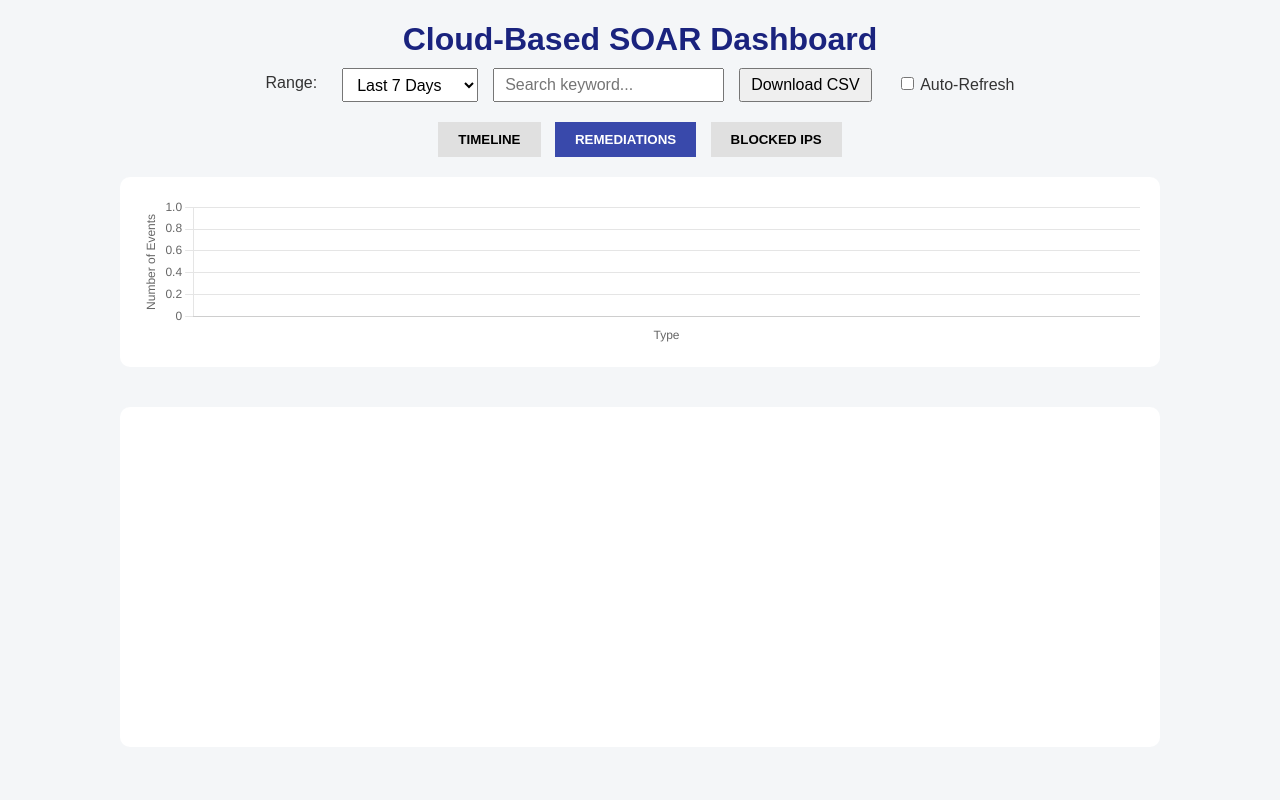
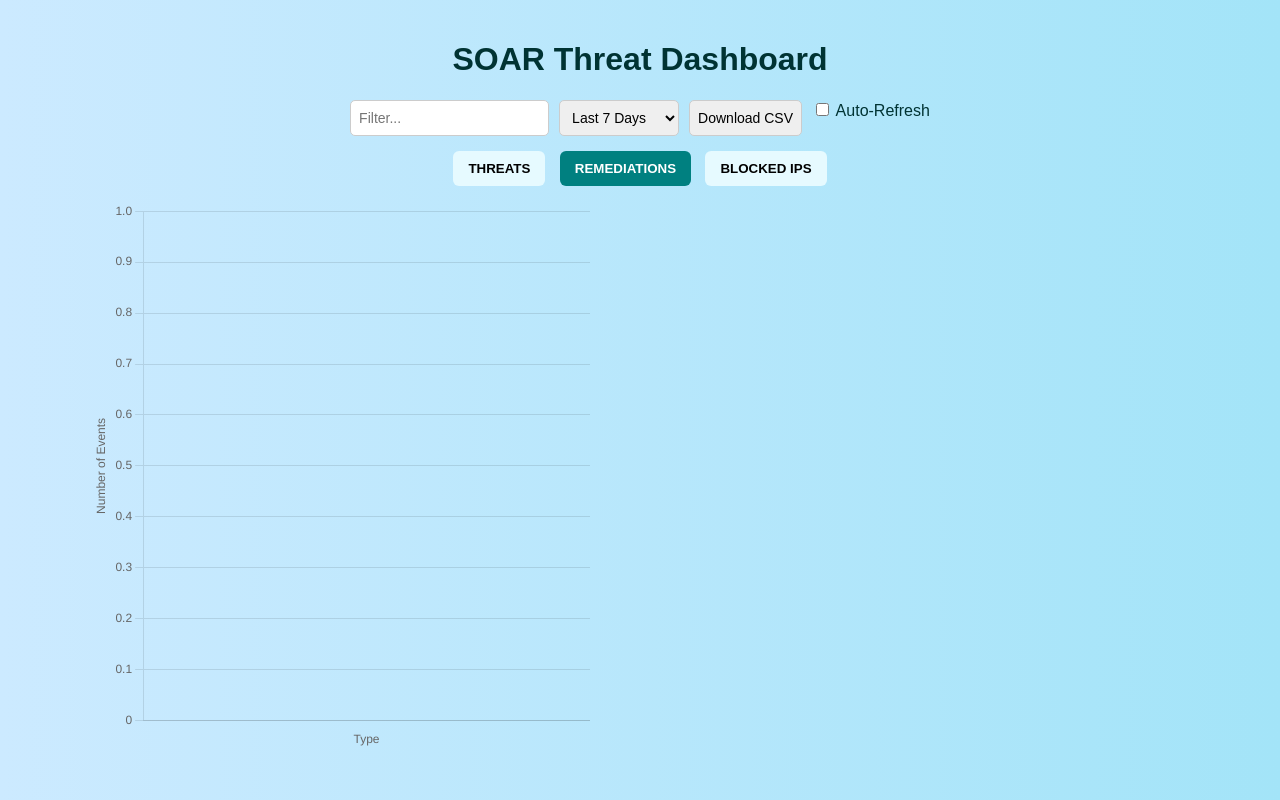
Before and after one commit to enweremo/soar-dashboard, a plain HTML site: page index.html in a window 1280 px wide. Both pictures are taken after a click on the button "REMEDIATIONS". Shown: the top 800 px of the page. Drawn offline with nearby package versions, Linux system fonts and the light colour scheme; no server answers.

Commit message:
Add files via upload

```diff
--- a/index.html
+++ b/index.html
@@ -3,42 +3,33 @@
 <head>
   <meta charset="UTF-8" />
   <meta name="viewport" content="width=device-width, initial-scale=1.0"/>
-  <title>SOAR Dashboard</title>
+  <title>SOAR Threat Dashboard</title>
   <link rel="stylesheet" href="style.css" />
   <script src="https://cdn.jsdelivr.net/npm/chart.js"></script>
 </head>
 <body>
-  <h1>Cloud-Based SOAR Dashboard</h1>
+  <div class="container">
+    <h1>SOAR Threat Dashboard</h1>
     <div class="controls">
-    <label for="daysSelect">Range:</label>
+      <input type="text" id="filterInput" placeholder="Filter..." />
       <select id="daysSelect">
-      <option value="1">Today</option>
+        <option value="1">Last 1 Day</option>
         <option value="7" selected>Last 7 Days</option>
         <option value="30">Last 30 Days</option>
       </select>
-
-    <input type="text" id="filterInput" placeholder="Search keyword..." />
       <button onclick="downloadCSV()">Download CSV</button>
-    <label>
-      <input type="checkbox" id="autoRefresh" />
-      Auto-Refresh
-    </label>
+      <label><input type="checkbox" id="autoRefresh" /> Auto-Refresh</label>
     </div>
-
     <div class="tabs">
-    <button class="tab-btn active" onclick="switchTab('timeline')">TIMELINE</button>
+      <button class="tab-btn active" onclick="switchTab('threats')">THREATS</button>
       <button class="tab-btn" onclick="switchTab('remediations')">REMEDIATIONS</button>
       <button class="tab-btn" onclick="switchTab('blocked_ips')">BLOCKED IPS</button>
     </div>
-
-  <div class="chart-container">
+    <div class="charts">
       <canvas id="barChart"></canvas>
-  </div>
-
-  <div class="chart-container">
       <canvas id="pieChart"></canvas>
     </div>
-
+  </div>
   <script src="script.js"></script>
 </body>
 </html>
--- a/script.js
+++ b/script.js
@@ -1,26 +1,25 @@
 const apiUrl = "https://q2wy1am2oj.execute-api.us-east-1.amazonaws.com/prod/data";
-let currentTab = "timeline";
-let chartData = {};
-let barChart, pieChart, autoRefreshInterval;
+let currentTab = "threats";
 
 document.getElementById("daysSelect").addEventListener("change", fetchData);
 document.getElementById("filterInput").addEventListener("input", updateCharts);
-document.getElementById("autoRefresh").addEventListener("change", toggleAutoRefresh);
+document.getElementById("autoRefresh").addEventListener("change", autoRefreshToggle);
 
-fetchData();
+let chartData = { threats: [], remediations: [], blocked_ips: [] };
+let barChart, pieChart, refreshInterval;
 
 function switchTab(tab) {
   currentTab = tab;
   document.querySelectorAll(".tab-btn").forEach(btn => btn.classList.remove("active"));
-  document.querySelector(`.tab-btn[onclick*="${tab}"]`).classList.add("active");
+  event.target.classList.add("active");
   updateCharts();
 }
 
-function toggleAutoRefresh() {
+function autoRefreshToggle() {
   if (document.getElementById("autoRefresh").checked) {
-    autoRefreshInterval = setInterval(fetchData, 60000);
+    refreshInterval = setInterval(fetchData, 60000);
   } else {
-    clearInterval(autoRefreshInterval);
+    clearInterval(refreshInterval);
   }
 }
 
@@ -31,88 +30,30 @@ function fetchData() {
     .then(data => {
       chartData = data;
       updateCharts();
-    });
+    })
+    .catch(console.error);
 }
 
 function updateCharts() {
+  const dataSet = chartData[currentTab] || [];
   const filter = document.getElementById("filterInput").value.toLowerCase();
-  let data = chartData[currentTab] || [];
+  const filtered = dataSet.filter(item => JSON.stringify(item).toLowerCase().includes(filter));
 
-  data = data.filter(item =>
-    Object.values(item).some(val => String(val).toLowerCase().includes(filter))
-  );
+  const counts = {};
+  filtered.forEach(item => {
+    const type = item.event_type || item.reason || item.country || "Unknown";
+    counts[type] = (counts[type] || 0) + 1;
+  });
+
+  const labels = Object.keys(counts);
+  const values = Object.values(counts);
+  const colors = labels.map((_, i) => `hsl(${i * 45}, 70%, 55%)`);
+
+  if (barChart) barChart.destroy();
+  if (pieChart) pieChart.destroy();
 
   const ctxBar = document.getElementById("barChart").getContext("2d");
   const ctxPie = document.getElementById("pieChart").getContext("2d");
-  if (barChart) barChart.destroy();
-  if (pieChart) pieChart.destroy();
-
-  if (currentTab === "timeline") {
-    const dateCount = {};
-    data.forEach(item => {
-      const ts = item.timestamp || item.CreatedAt || "";
-      const date = ts.substring(0, 10);
-      if (date) {
-        dateCount[date] = (dateCount[date] || 0) + 1;
-      }
-    });
-
-    const labels = Object.keys(dateCount).sort();
-    const values = labels.map(l => dateCount[l]);
-
-    barChart = new Chart(ctxBar, {
-      type: "line",
-      data: {
-        labels,
-        datasets: [{
-          label: "Threats per Day",
-          data: values,
-          borderColor: "#00acc1",
-          backgroundColor: "#b2ebf2",
-          fill: true,
-          tension: 0.3
-        }]
-      },
-      options: {
-        plugins: { legend: { display: true } },
-        scales: {
-          x: { title: { display: true, text: "Date" } },
-          y: { title: { display: true, text: "Number of Events" }, beginAtZero: true }
-        },
-        responsive: true,
-        maintainAspectRatio: false
-      }
-    });
-
-    pieChart = new Chart(ctxPie, {
-      type: "doughnut",
-      data: {
-        labels: ["Total Events"],
-        datasets: [{
-          data: [data.length],
-          backgroundColor: ["#00acc1"]
-        }]
-      },
-      options: {
-        plugins: { legend: { position: "bottom" } },
-        responsive: true,
-        maintainAspectRatio: false
-      }
-    });
-    return;
-  }
-
-  const key = currentTab === "remediations" ? "event_type" : "ip_address";
-  const countMap = {};
-  data.forEach(item => {
-    const label = item[key] || "Unknown";
-    countMap[label] = (countMap[label] || 0) + 1;
-  });
-
-  const labels = Object.keys(countMap);
-  const values = labels.map(l => countMap[l]);
-  const total = values.reduce((a, b) => a + b, 0);
-  const colors = labels.map((_, i) => `hsl(${i * 50 % 360}, 70%, 55%)`);
 
   barChart = new Chart(ctxBar, {
     type: "bar",
@@ -125,54 +66,54 @@ function updateCharts() {
       }]
     },
     options: {
-      plugins: { legend: { display: false } },
+      plugins: {
+        legend: { display: false }
+      },
       scales: {
         x: {
           title: { display: true, text: "Type" },
-          ticks: { minRotation: 90, maxRotation: 90 }
+          ticks: { maxRotation: 90, minRotation: 90 }
         },
         y: {
           title: { display: true, text: "Number of Events" },
           beginAtZero: true
         }
-      },
-      responsive: true,
-      maintainAspectRatio: false
+      }
     }
   });
 
   pieChart = new Chart(ctxPie, {
     type: "pie",
     data: {
-      labels: labels.map((l, i) => `${l} (${values[i]}, ${(values[i] / total * 100).toFixed(1)}%)`),
+      labels: labels.map((l, i) => `${l} (${values[i]}, ${((values[i] / values.reduce((a,b)=>a+b,0))*100).toFixed(1)}%)`),
       datasets: [{
         data: values,
         backgroundColor: colors
       }]
     },
     options: {
-      plugins: { legend: { position: "right" } },
-      responsive: true,
-      maintainAspectRatio: false
+      plugins: {
+        legend: { position: "right" }
+      }
     }
   });
 }
 
 function downloadCSV() {
-  const data = chartData[currentTab] || [];
-  if (!data.length) return alert("No data to export.");
+  const rows = chartData[currentTab];
+  if (!rows.length) return;
 
-  const headers = Object.keys(data[0]);
+  const headers = Object.keys(rows[0]);
   const csv = [
     headers.join(","),
-    ...data.map(row => headers.map(h => `"${(row[h] ?? "").toString().replace(/"/g, '""')}"`).join(","))
+    ...rows.map(row => headers.map(h => `"${row[h] ?? ""}"`).join(","))
   ].join("\n");
 
   const blob = new Blob([csv], { type: "text/csv" });
-  const url = URL.createObjectURL(blob);
   const a = document.createElement("a");
-  a.href = url;
-  a.download = `${currentTab}_export_${Date.now()}.csv`;
+  a.href = URL.createObjectURL(blob);
+  a.download = `${currentTab}_${Date.now()}.csv`;
   a.click();
-  URL.revokeObjectURL(url);
 }
+
+fetchData();
--- a/style.css
+++ b/style.css
@@ -1,56 +1,65 @@
 body {
+  margin: 0;
   font-family: Arial, sans-serif;
-  margin: 20px;
-  background-color: #f4f6f8;
-  color: #333;
+  background: linear-gradient(to right, #cceaff, #a3e4f8);
+  color: #003333;
 }
 
-h1 {
+.container {
+  max-width: 1100px;
+  margin: auto;
+  padding: 20px;
   text-align: center;
-  margin-bottom: 10px;
-  color: #1a237e;
 }
 
 .controls {
   display: flex;
+  justify-content: center;
   flex-wrap: wrap;
-  justify-content: center;
-  gap: 15px;
-  margin-bottom: 20px;
+  gap: 10px;
+  margin-bottom: 15px;
 }
 
 .controls input,
 .controls select,
-.controls button,
-.controls label {
-  font-size: 16px;
-  padding: 6px 10px;
+.controls button {
+  padding: 8px;
+  font-size: 14px;
+  border-radius: 5px;
+  border: 1px solid #ccc;
 }
 
 .tabs {
-  text-align: center;
-  margin-bottom: 20px;
+  margin-bottom: 15px;
 }
 
 .tab-btn {
-  background-color: #e0e0e0;
+  background: #e6faff;
   border: none;
-  padding: 10px 20px;
+  padding: 10px 15px;
   margin: 0 5px;
   font-weight: bold;
+  border-radius: 6px;
   cursor: pointer;
+  transition: background 0.2s;
 }
 
-.tab-btn.active {
-  background-color: #3949ab;
+.tab-btn.active,
+.tab-btn:hover {
+  background-color: #008080;
   color: white;
 }
 
-.chart-container {
-  width: 100%;
-  max-width: 1000px;
-  margin: 0 auto 40px auto;
-  background-color: #fff;
-  padding: 20px;
-  border-radius: 10px;
+.charts {
+  display: flex;
+  justify-content: space-between;
+  flex-wrap: wrap;
+  gap: 20px;
 }
+
+canvas {
+  flex: 1 1 45%;
+  min-width: 300px;
+  max-width: 500px;
+  height: 400px;
+}
```
Lines whose indentation alone changed are shown as unchanged.
